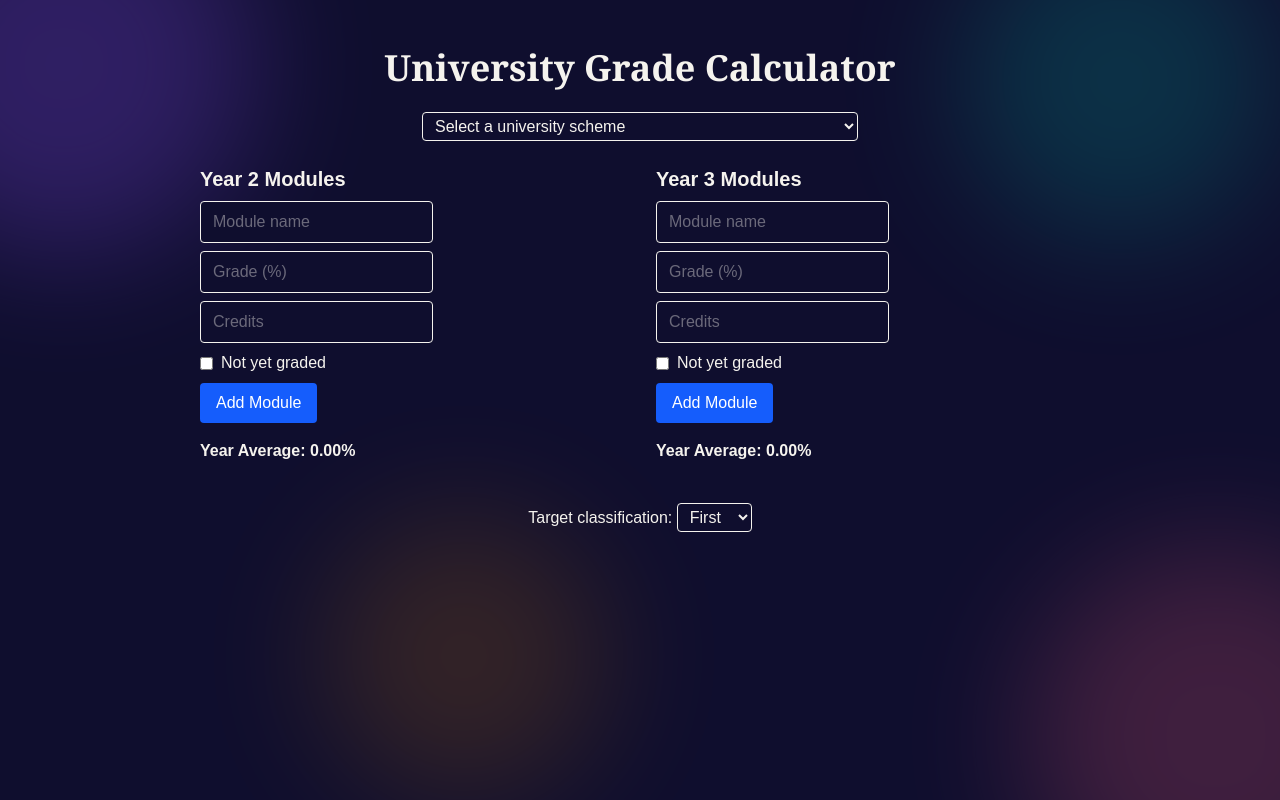
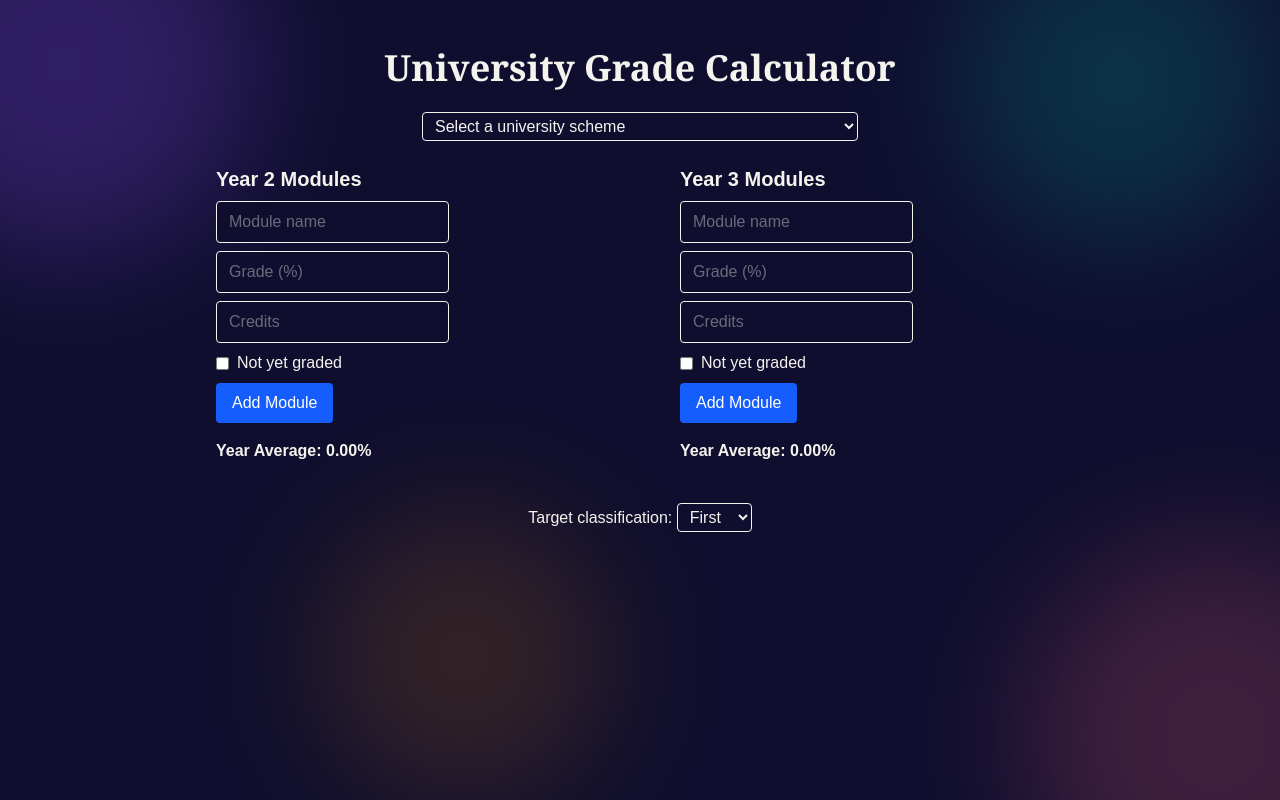
Before and after one commit to krtk119/Grade-Classification-Calculator, a Next.js app: page /degree-calculator in a window 1280 px wide. Built offline with nearby package versions, Linux system fonts and the light colour scheme.

Commit message:
Minor layout adjustments to degree calculator module forms

```diff
--- a/app/degree-calculator/page.tsx
+++ b/app/degree-calculator/page.tsx
@@ -38,15 +38,16 @@
                 onSelectScheme={setSelectedScheme}
             />
 
-            <div className="flex flex-col md:flex-row gap-8 w-full max-w-4xl px-2">
-  <div className="flex-1">
+          <div className="w-full flex justify-center px-2">
+  <div className="flex flex-col md:flex-row gap-8 max-w-4xl w-full">
+    <div className="flex-1 flex justify-center">
       <ModuleForm
         modules={year2Modules}
         setModules={setYear2Modules}
         yearLabel="Year 2 Modules"
       />
     </div>
-  <div className="flex-1">
+    <div className="flex-1 flex justify-center">
       <ModuleForm
         modules={year3Modules}
         setModules={setYear3Modules}
@@ -54,6 +55,8 @@
       />
     </div>
   </div>
+</div>
+
             {result && (
                 <p className="text-xl font-bold text-[#F5F3EE]">
                     Overall: {result.percentage.toFixed(2)}% - {result.classification}
--- a/components/ModuleForm.tsx
+++ b/components/ModuleForm.tsx
@@ -52,7 +52,7 @@
   const yearAverage = modules.length > 0 ? calculateYearAverage(modules) : 0;
 
   return (
-    <div className="w-full max-w-sm">
+    <div className="w-full max-w-sm mx-auto">
       <h2 className="text-xl font-bold mb-2 text-[#F5F3EE]">{yearLabel}</h2>
       <div className="flex flex-col sm:flex-row flex-wrap gap-2">
         <input
```
Lines whose indentation alone changed are shown as unchanged.
